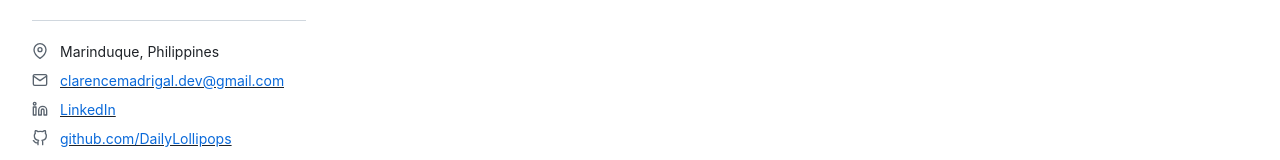
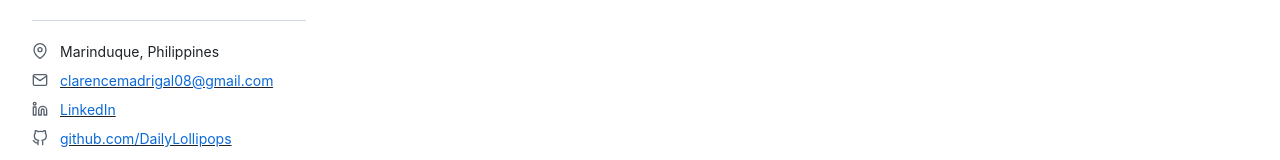
Before and after one commit to DailyLollipops/portfolio, a React (Vite) app: page /portfolio/projects/1 in a window 1280 px wide. Shown: the part 753-913 px from the top of the page. Built offline with nearby package versions, Linux system fonts and the light colour scheme; no server answers.

Commit message:
Updated email info

```diff
--- a/src/assets/data.ts
+++ b/src/assets/data.ts
@@ -63,7 +63,7 @@ export const portfolio: PortfolioData = {
   projectTagline:
     "A showcase of projects demonstrating end-to-end development skills-from web and mobile to embedded systems.",
   location: "Marinduque, Philippines",
-  email: "clarencemadrigal.dev@gmail.com",
+  email: "clarencemadrigal08@gmail.com",
   blog: "https://github.com/DailyLollipops",
   tags: [
     "Python",
```
